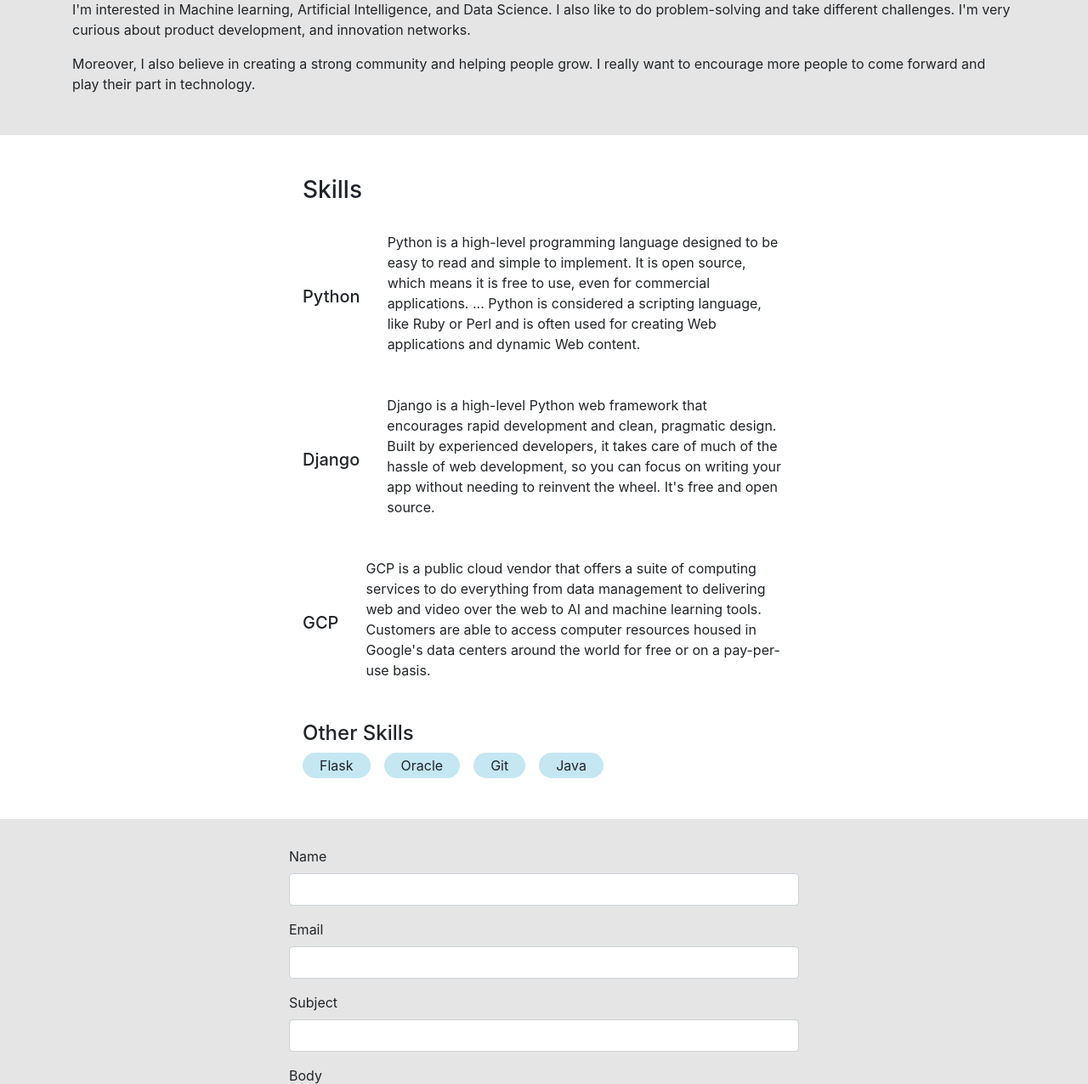
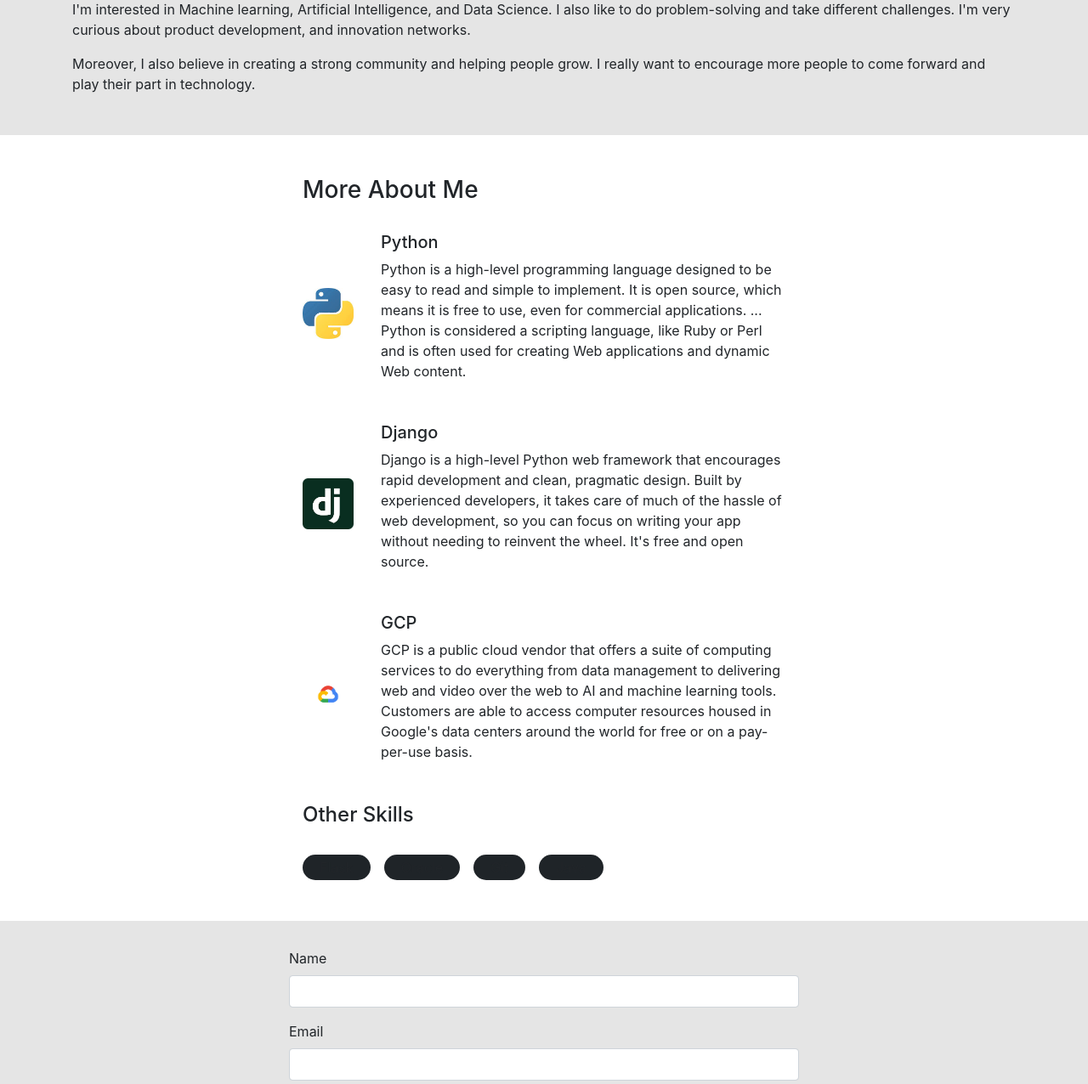
Before and after one commit to syedhaideralizaidi/Portfolio, a Django app: page / in a window 1280 px wide. Shown: the part 1028-2304 px from the top of the page at 85% size. Run offline with Django 4.2, Linux system fonts and the light colour scheme; data comes from the database, SQL or seed files in the repository; both versions use the stored data as it was after the commit; some libraries are stand-ins or nearby versions.

Commit message:
Final Changes

```diff
--- a/base/templates/base/home.html
+++ b/base/templates/base/home.html
@@ -50,19 +50,24 @@
 
    <section class="section--1">
     <div class="skills--container">
-        <h3>Skills</h3>
+        <h3>More About Me</h3>
 
         {% for skill in detailedSkills %}
         <div class="skill--wrapper">
+            {% if skill.logo %}
+            <img class="skill--logo" src="{{skill.logo.url}}">
+            {% endif %}
+            <div>
                 <h5>{{skill.title}}</h5>
                 <p>{{skill.body}}</p>
+            </div>
 
         </div>
-
         {% endfor %}
 
 
         <h4>Other Skills</h4>
+        <br>
         <div class="other--skills--wrapper">
             {% for skill in skills %}
             <div class="skill--tag">
@@ -70,12 +75,12 @@
             </div>
             {% endfor %}
 
-
+        </div>
     </div>
 
-    </div>
 
 </section>
+
 
 <section class="section--2">
     <div class="container">
--- a/static/styles/main.css
+++ b/static/styles/main.css
@@ -148,7 +148,7 @@ body{
 }
 
 .skill--tag{
-    background-color: #C4E7F2;
+    background-color: #1F2428;
     width: fit-content;
     padding: 3px 20px;
     border-radius: 20px;
```
Also changed, not shown: db.sqlite3, static/images/dj.png (added), static/images/index.png (added), static/images/python.jpg (added). Lines whose indentation alone changed are shown as unchanged.
